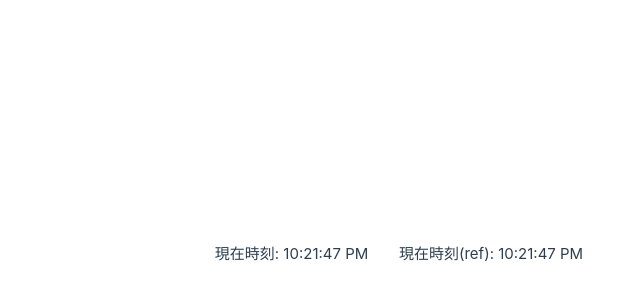
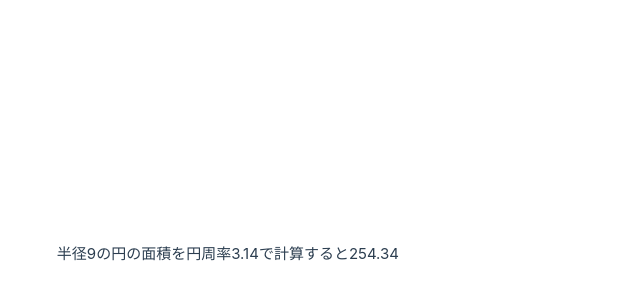
Before and after one commit to nittamatama/vue3-docker, a Vue app in the folder hello-vue/: page / in a window 1280 px wide. Shown: the part 146-446 px from the top of the page, without its empty margins (241-881 px from the left). Built offline with nearby package versions, Linux system fonts and the light colour scheme.

Commit message:
reactive

```diff
--- a/hello-vue/src/App.vue
+++ b/hello-vue/src/App.vue
@@ -1,21 +1,24 @@
 <script setup lang="ts">
-  import { ref } from "vue";
+  import { reactive, computed } from "vue";
 
-  const now = new Date();
-  const nowStr = now.toLocaleTimeString();
-  let timeStr = nowStr;
-  const timeStrRef = ref(nowStr);
+  const data = reactive({
+    PI: 3.14,
+    radius: Math.round(Math.random() * 10)
+  });
+  const area = computed(
+    (): number => {
+      return data.radius * data.radius * data.PI;
+    }
+  );
 
-  function changeTime(): void {
-    const newTime = new Date();
-    const newTimeStr = newTime.toLocaleTimeString();
-    timeStr = newTimeStr;
-    timeStrRef.value = newTimeStr;
-  }
-  setInterval(changeTime, 1000);
+  setInterval(
+    ():void => {
+      data.radius = Math.round(Math.random() * 10);
+    },
+    1000
+  );
 </script>
 
 <template>
-  <p>現在時刻: {{ timeStr }}</p>
-  <p>現在時刻(ref): {{ timeStrRef }}</p>
+  <p>半径{{ data.radius }}の円の面積を円周率{{ data.PI }}で計算すると{{ area }}</p>
 </template>
```
